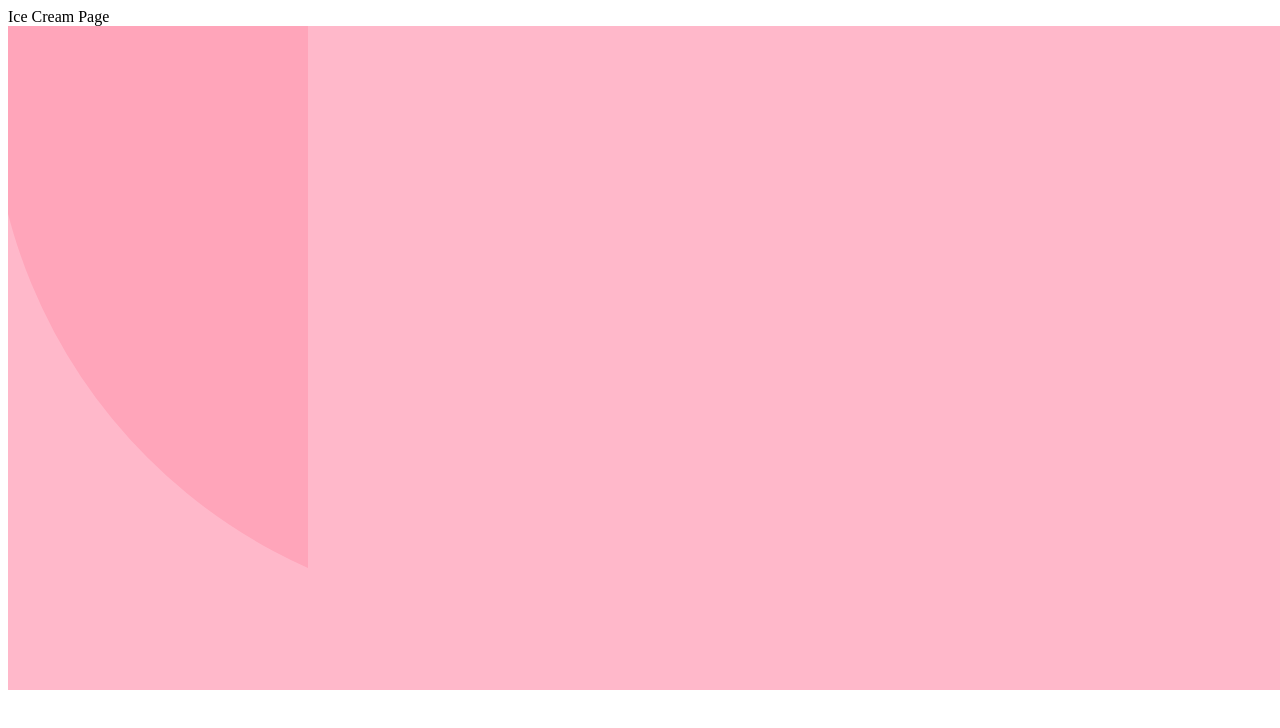
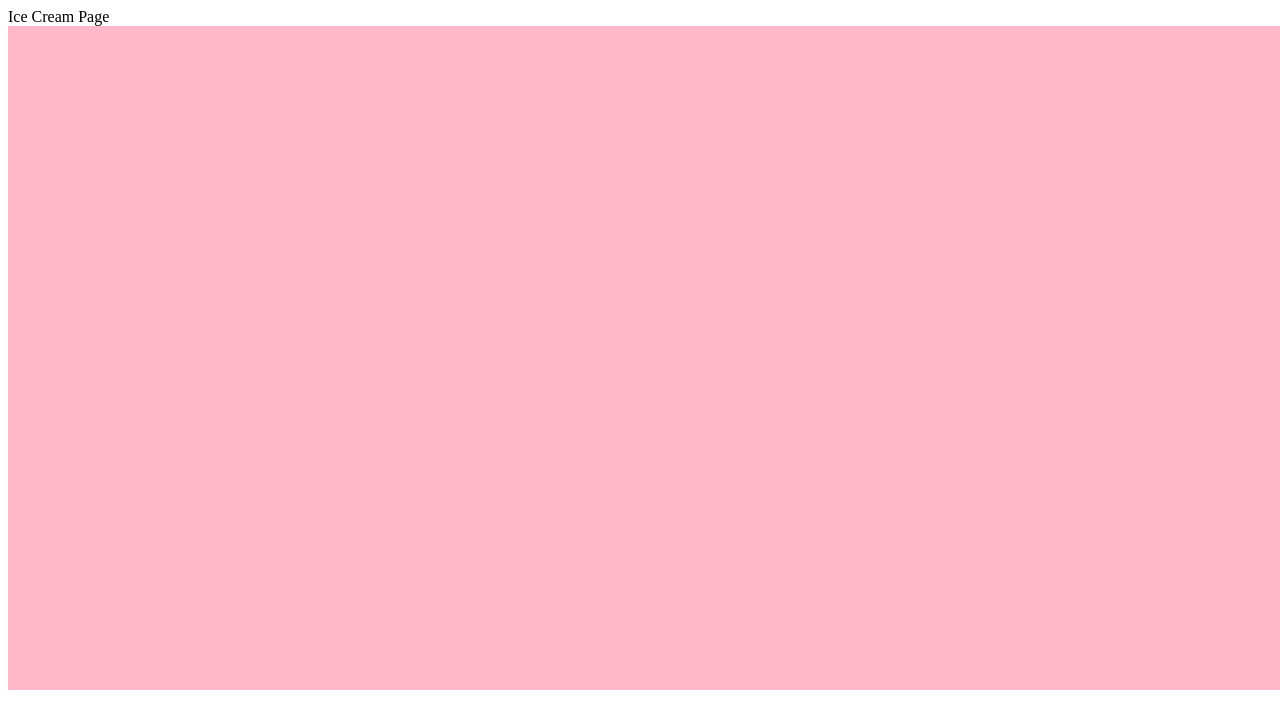
Before and after one commit to Humbamo/Group04-Icecream, a plain HTML site: page index.html in a window 1280 px wide. Drawn offline with Linux system fonts and the light colour scheme.

Commit message:
Update index.html

```diff
--- a/index.html
+++ b/index.html
@@ -9,9 +9,7 @@
   <body>
     <header></header>
 <div class="container-top">
-  <svg>
-    <circle cx="517" cy="54" r="534" stroke="none" stroke-width="none" fill="#FFA5BA"/>
-    </svg>
+
   </div>
     <main></main>
   </body>
```
